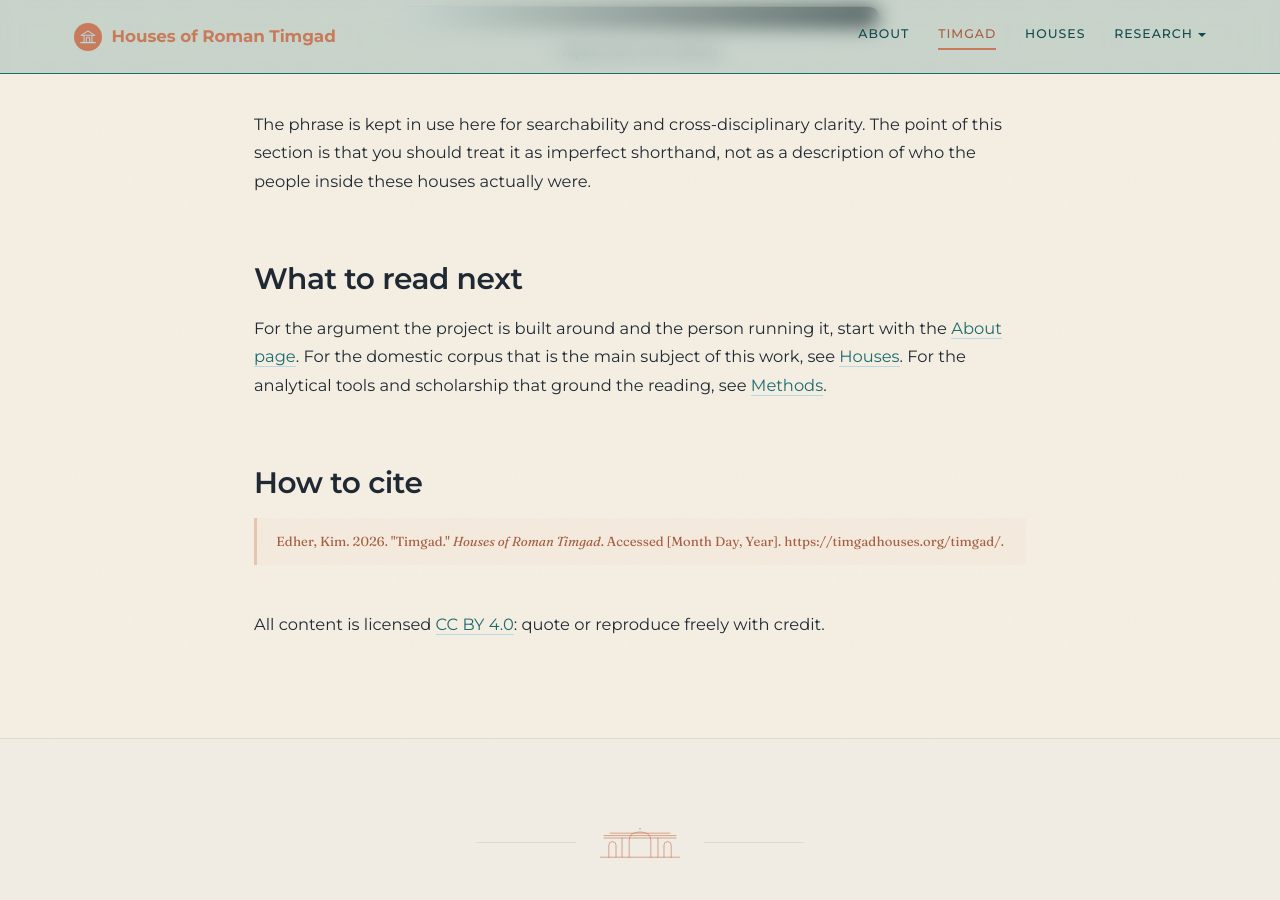
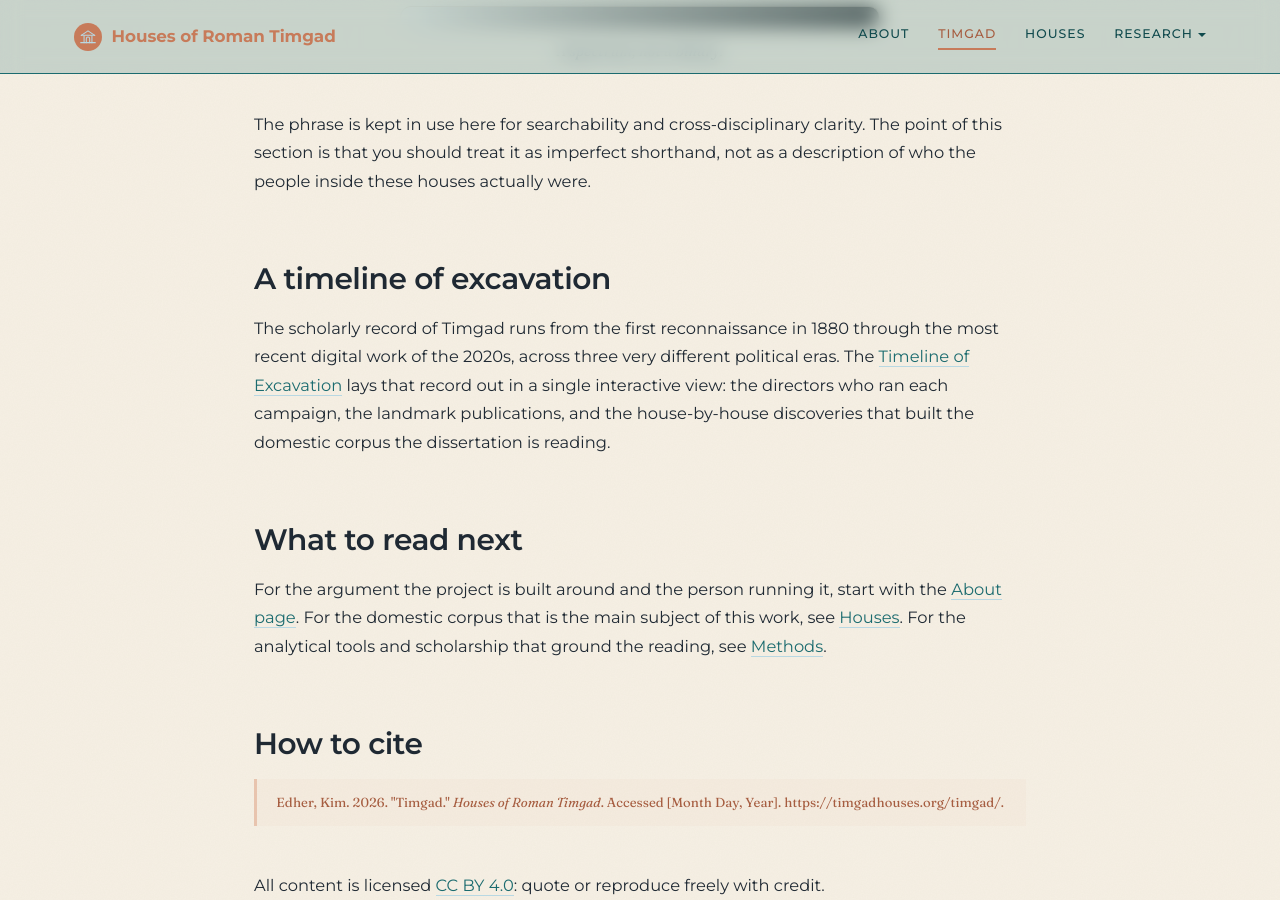
Before and after one commit to kimedher/timgadhouses, a Jekyll site: the page built from timgad.md, in a window 1280 px wide and 900 px high, scrolled down 4749 px. Built offline with Jekyll 4.4.1, drawn with Linux system fonts in a browser that asks for light colours.

Commit message:
Link to new excavation timeline from Timgad page

```diff
--- a/timgad.md
+++ b/timgad.md
@@ -55,6 +55,10 @@ This site uses the phrase "Roman North Africa" where it is conventional, but wit
 
 The phrase is kept in use here for searchability and cross-disciplinary clarity. The point of this section is that you should treat it as imperfect shorthand, not as a description of who the people inside these houses actually were.
 
+## A timeline of excavation
+
+The scholarly record of Timgad runs from the first reconnaissance in 1880 through the most recent digital work of the 2020s, across three very different political eras. The [Timeline of Excavation](/timgad/timeline/) lays that record out in a single interactive view: the directors who ran each campaign, the landmark publications, and the house-by-house discoveries that built the domestic corpus the dissertation is reading.
+
 ## What to read next
 
 For the argument the project is built around and the person running it, start with the [About page](/about/). For the domestic corpus that is the main subject of this work, see [Houses](/houses/). For the analytical tools and scholarship that ground the reading, see [Methods](/methods/).
```
